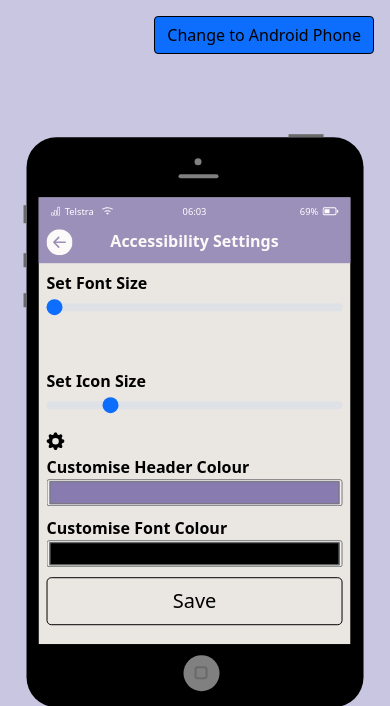
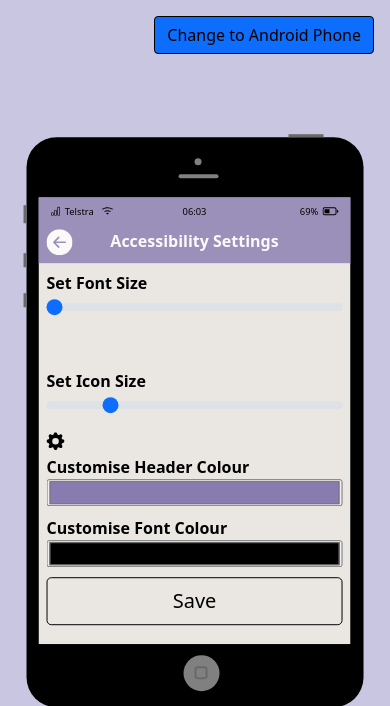
Before and after one commit to owen-master/Appsistant, a Laravel app: page /settings in a window 390 px wide. Shown: the top 706 px of the page. Run offline with Laravel 8, Linux system fonts and the light colour scheme.

Commit message:
Change iphone top-bar colour.

```diff
--- a/src/resources/views/base.blade.php
+++ b/src/resources/views/base.blade.php
@@ -341,24 +341,24 @@
                 <div class="container top-menu" style="position: absolute; z-index: 100">
                     <div class="row">
                         <div class="col text-start">
-                            <svg xmlns="http://www.w3.org/2000/svg" width="10" height="10" fill="currentColor"
+                            <svg xmlns="http://www.w3.org/2000/svg" width="10" height="10" fill="#000000"
                                  class="bi bi-bar-chart" viewBox="0 0 16 16">
                                 <path d="M4 11H2v3h2v-3zm5-4H7v7h2V7zm5-5v12h-2V2h2zm-2-1a1 1 0 0 0-1 1v12a1 1 0 0 0 1 1h2a1 1 0 0 0 1-1V2a1 1 0 0 0-1-1h-2zM6 7a1 1 0 0 1 1-1h2a1 1 0 0 1 1 1v7a1 1 0 0 1-1 1H7a1 1 0 0 1-1-1V7zm-5 4a1 1 0 0 1 1-1h2a1 1 0 0 1 1 1v3a1 1 0 0 1-1 1H2a1 1 0 0 1-1-1v-3z"/>
                             </svg>
 
-                            <small><small><small><small>Telstra</small></small></small></small>
+                            <small><small><small><small style="color: black;">Telstra</small></small></small></small>
 
-                            <svg xmlns="http://www.w3.org/2000/svg" width="20" height="20" fill="currentColor" class="bi bi-wifi-2 pb-1" viewBox="0 0 16 16">
+                            <svg xmlns="http://www.w3.org/2000/svg" width="20" height="20" fill="#000000" class="bi bi-wifi-2 pb-1" viewBox="0 0 16 16">
                                 <path d="M13.229 8.271c.216-.216.194-.578-.063-.745A9.456 9.456 0 0 0 8 6c-1.905 0-3.68.56-5.166 1.526a.48.48 0 0 0-.063.745.525.525 0 0 0 .652.065A8.46 8.46 0 0 1 8 7a8.46 8.46 0 0 1 4.577 1.336c.205.132.48.108.652-.065zm-2.183 2.183c.226-.226.185-.605-.1-.75A6.473 6.473 0 0 0 8 9c-1.06 0-2.062.254-2.946.704-.285.145-.326.524-.1.75l.015.015c.16.16.408.19.611.09A5.478 5.478 0 0 1 8 10c.868 0 1.69.201 2.42.56.203.1.45.07.611-.091l.015-.015zM9.06 12.44c.196-.196.198-.52-.04-.66A1.99 1.99 0 0 0 8 11.5a1.99 1.99 0 0 0-1.02.28c-.238.14-.236.464-.04.66l.706.706a.5.5 0 0 0 .708 0l.707-.707z"/>
                             </svg>
                         </div>
                         <div class="col text-center">
-                            <small><small><small><small>{{\Illuminate\Support\Carbon::now()->format('h:i')}}</small></small></small></small>
+                            <small><small><small><small style="color: black;">{{\Illuminate\Support\Carbon::now()->format('h:i')}}</small></small></small></small>
                         </div>
-                        <div class="col text-end">
-                            <small><small><small><small>69%</small></small></small></small>
+                        <div class="col text-end ">
+                            <small><small><small><small style="color: black;">69%</small></small></small></small>
 
-                            <svg xmlns="http://www.w3.org/2000/svg" width="16" height="16" fill="currentColor" class="bi bi-battery-half" viewBox="0 0 16 16">
+                            <svg xmlns="http://www.w3.org/2000/svg" width="16" height="16" fill="000000" class="bi bi-battery-half" viewBox="0 0 16 16">
                                 <path d="M2 6h5v4H2V6z"/>
                                 <path d="M2 4a2 2 0 0 0-2 2v4a2 2 0 0 0 2 2h10a2 2 0 0 0 2-2V6a2 2 0 0 0-2-2H2zm10 1a1 1 0 0 1 1 1v4a1 1 0 0 1-1 1H2a1 1 0 0 1-1-1V6a1 1 0 0 1 1-1h10zm4 3a1.5 1.5 0 0 1-1.5 1.5v-3A1.5 1.5 0 0 1 16 8z"/>
                             </svg>
```
